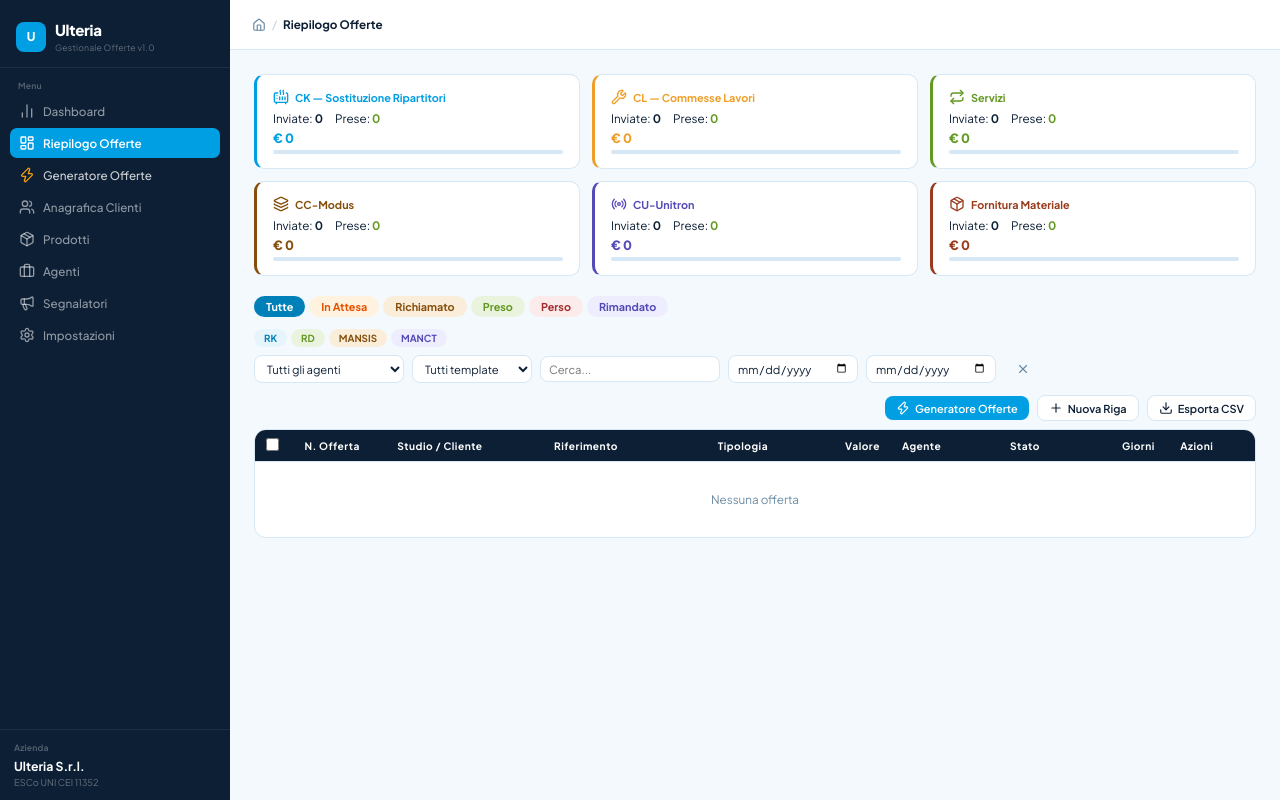
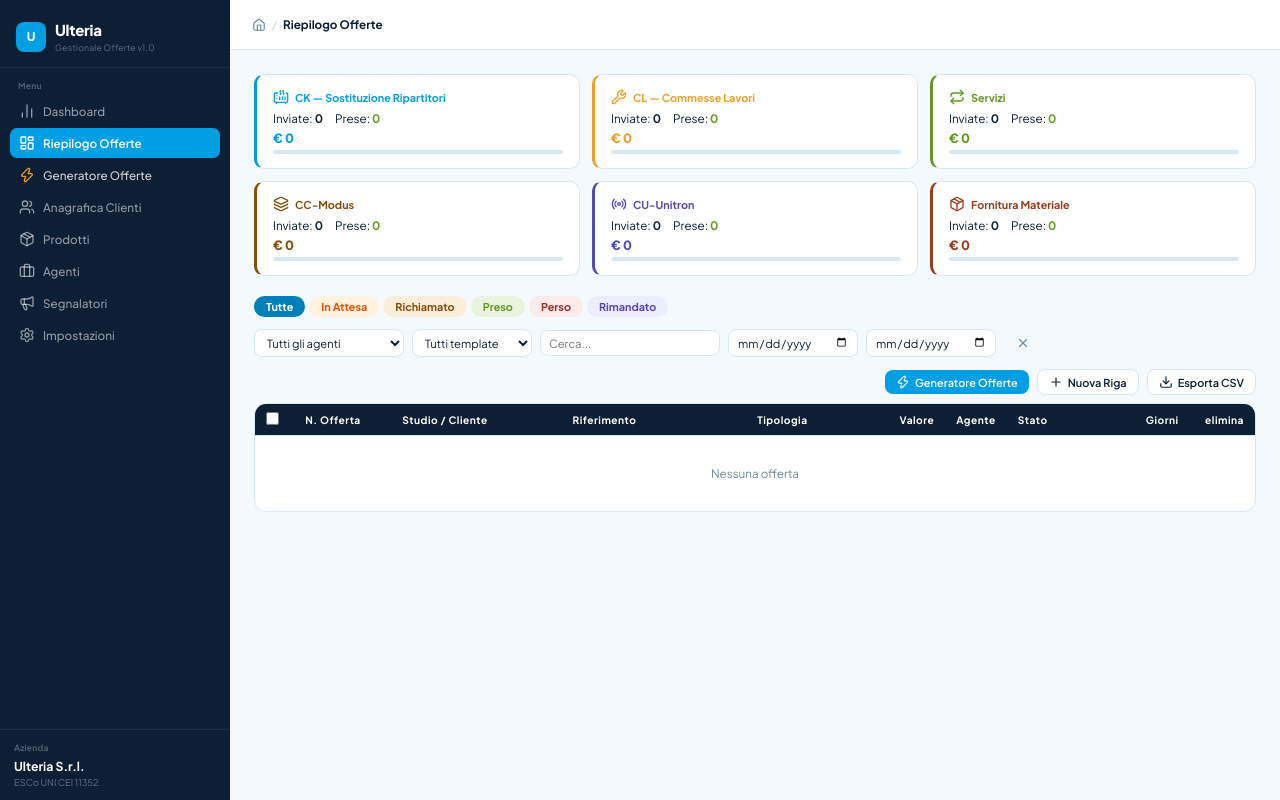
Before and after one commit to FiloUlte/gestionale-offerte-ulteria, a Flask app: page / in a window 1280 px wide. Run offline with Flask 3, Linux system fonts and the light colour scheme; data comes from the database, SQL or seed files in the repository; data that the repository does not hold is empty.

Commit message:
fix: delete works, agente initials only, remove azioni column and serv filters
- Colonna Azioni rimossa dalla tabella, resta solo cestino elimina
  in fondo a destra (40px)
- Agente mostra SOLO iniziali colorate (cerchietto) con tooltip nome completo
- Celle "Non assegnato" ora mostrano "+" cliccabile per assegnare agente
- Agente colonna ridotta a 60px
- Rimossi filtri RK/RD/MANSIS/MANCT dalla toolbar (filtraggio via KPI cards)
- Azioni (Duplica, Email, Genera, Foglio Costi) spostate nel pannello espanso

Co-Authored-By: Claude Opus 4.6 (1M context) <noreply@anthropic.com>

```diff
--- a/static/app.js
+++ b/static/app.js
@@ -125,8 +125,8 @@ var dashExpanded = null;
 var PAGE_SIZE = 50;
 var dashPage = 0;
 var dashVisibleCols = null;
-var ALL_COLS = ["checkbox","numero","nome_studio","riferimento","tipologia","valore","agente_id","stato","giorni","azioni"];
-var COL_LABELS = {checkbox:"",numero:"N. Offerta",nome_studio:"Studio / Cliente",riferimento:"Riferimento",tipologia:"Tipologia",valore:"Valore",agente_id:"Agente",stato:"Stato",giorni:"Giorni",azioni:"Azioni"};
+var ALL_COLS = ["checkbox","numero","nome_studio","riferimento","tipologia","valore","agente_id","stato","giorni","elimina"];
+var COL_LABELS = {checkbox:"",numero:"N. Offerta",nome_studio:"Studio / Cliente",riferimento:"Riferimento",tipologia:"Tipologia",valore:"Valore",agente_id:"Agente",stato:"Stato",giorni:"Giorni",elimina:""};
 
 function loadDashFilters() {
   try {
@@ -269,20 +269,7 @@ function buildDashboard(c) {
   });
   h += "</div>";
 
-  /* Servizi filter buttons */
-  h += '<div class="fac gap4 mb8">';
-  var servTabs = [
-    { val: "RK", label: "RK", bg: "#E6F5FC", color: "#0080B8" },
-    { val: "RD", label: "RD", bg: "#EAF3DE", color: "#639922" },
-    { val: "MANSIS", label: "MANSIS", bg: "#FAEEDA", color: "#854F0B" },
-    { val: "MANCT", label: "MANCT", bg: "#EEEDFE", color: "#534AB7" }
-  ];
-  servTabs.forEach(function(t) {
-    var active = dashFilters.tipo_servizio === t.val;
-    var style = active ? "background:" + t.color + ";color:#fff" : "background:" + t.bg + ";color:" + t.color;
-    h += '<button class="btn btn-sm" data-serv-filter="' + t.val + '" style="' + style + ';font-weight:700;font-size:.65rem;border-radius:20px;padding:3px 10px;border:none">' + t.label + "</button>";
-  });
-  h += "</div>";
+  /* Servizi filter buttons removed — filtering happens via KPI cards and Excel-like column headers */
 
   /* Filter bar */
   h += '<div class="fac gap8 mb12 flex-wrap" style="flex-wrap:wrap">';
@@ -323,9 +310,9 @@ function buildDashboard(c) {
     { key: "nome_studio", w: "180px" }, { key: "riferimento", w: "200px" },
     { key: "tipologia", w: "100px" },
     { key: "valore", w: "110px", cls: "r" },
-    { key: "agente_id", w: "130px" },
+    { key: "agente_id", w: "60px" },
     { key: "stato", w: "140px" },
-    { key: "giorni", w: "60px" }, { key: "azioni", w: "100px" }
+    { key: "giorni", w: "60px" }, { key: "elimina", w: "40px" }
   ];
   colDefs.forEach(function(cd) {
     if (dashVisibleCols.indexOf(cd.key) < 0) return;
@@ -405,28 +392,29 @@ function buildDashboard(c) {
       if (o.is_gara_appalto) h += '<div style="font-size:.6rem;color:var(--muted)">(gara)</div>';
       h += "</td>";
     }
-    /* Agente */
+    /* Agente — solo iniziali */
     if (dashVisibleCols.indexOf("agente_id") >= 0) {
-      if (o.agente_id) {
-        h += '<td class="editable" data-field="agente_id">' + agenteHtml(o.agente_id) + "</td>";
-      } else if (o.agente_nome) {
-        var agIni = ((o.agente_nome || " ")[0] + (o.agente_cognome || " ")[0]).toUpperCase();
-        var agCol = o.agente_colore || "#009FE3";
-        h += '<td class="editable" data-field="agente_id"><span class="agente-pill"><span class="agente-dot" style="background:' + agCol + '">' + agIni + "</span>" + esc(o.agente_nome) + "</span></td>";
+      var agName = o.agente_nome || "";
+      var agSur = o.agente_cognome || "";
+      var agCol2 = o.agente_colore || "#009FE3";
+      if (o.agente_id || agName) {
+        var agI = (agName[0] || "").toUpperCase() + (agSur[0] || "").toUpperCase();
+        if (!agI && o.agente_id) {
+          var agObj = getAgente(o.agente_id);
+          if (agObj) { agI = ((agObj.nome || " ")[0] + (agObj.cognome || " ")[0]).toUpperCase(); agCol2 = agObj.colore || "#009FE3"; }
+        }
+        h += '<td class="editable" data-field="agente_id" title="' + esc(agName + " " + agSur) + '"><span class="agente-dot" style="background:' + agCol2 + ';width:28px;height:28px;display:inline-flex;align-items:center;justify-content:center;border-radius:50%;font-size:.65rem;font-weight:800;color:#fff">' + agI + "</span></td>";
       } else {
-        h += '<td class="editable" data-field="agente_id" style="color:var(--muted);font-size:.72rem">Non assegnato</td>';
+        h += '<td class="editable" data-field="agente_id" style="text-align:center"><span style="color:var(--muted);font-size:.7rem;cursor:pointer" title="Clicca per assegnare agente">+</span></td>';
       }
     }
     /* Stato */
     if (dashVisibleCols.indexOf("stato") >= 0) h += '<td><span class="stato-badge ' + si.cls + '" style="cursor:pointer" data-stato-click="' + o.id + '">' + si.label + "</span></td>";
     /* Giorni */
     if (dashVisibleCols.indexOf("giorni") >= 0) h += "<td>" + ggHtml + "</td>";
-    if (dashVisibleCols.indexOf("azioni") >= 0) {
-      h += '<td><div class="act-btns">';
-      h += '<button class="act-btn act-docx" data-dup-id="' + o.id + '" title="Duplica"><i data-lucide="copy" style="width:12px;height:12px"></i></button>';
-      h += '<button class="act-btn act-mail" data-mail-id="' + o.id + '" title="Email"><i data-lucide="mail" style="width:12px;height:12px"></i></button>';
-      h += '<button class="act-btn act-del" data-del-id="' + o.id + '" data-del-num="' + (o.numero || "") + '" title="Elimina"><i data-lucide="trash-2" style="width:12px;height:12px"></i></button>';
-      h += "</div></td>";
+    /* Elimina (solo cestino) */
+    if (dashVisibleCols.indexOf("elimina") >= 0) {
+      h += '<td><button class="act-btn act-del" data-del-id="' + o.id + '" data-del-num="' + (o.numero || "") + '" title="Elimina" style="padding:4px"><i data-lucide="trash-2" style="width:14px;height:14px"></i></button></td>';
     }
     h += "</tr>";
 
@@ -576,16 +564,7 @@ function attachDashEvents(c) {
     });
   });
 
-  /* Servizi filter buttons */
-  c.querySelectorAll("[data-serv-filter]").forEach(function(btn) {
-    btn.addEventListener("click", function() {
-      var val = this.getAttribute("data-serv-filter");
-      dashFilters.tipo_servizio = dashFilters.tipo_servizio === val ? "" : val;
-      dashPage = 0;
-      saveDashFilters();
-      buildDashboard(c);
-    });
-  });
+  /* Servizi filter buttons removed */
 
   /* Filters */
   var fAgente = document.getElementById("f-agente");
--- a/templates/index.html
+++ b/templates/index.html
@@ -77,6 +77,6 @@
   </div>
 </div>
 
-<script src="/static/app.js?v=20"></script>
+<script src="/static/app.js?v=22"></script>
 </body>
 </html>
```
